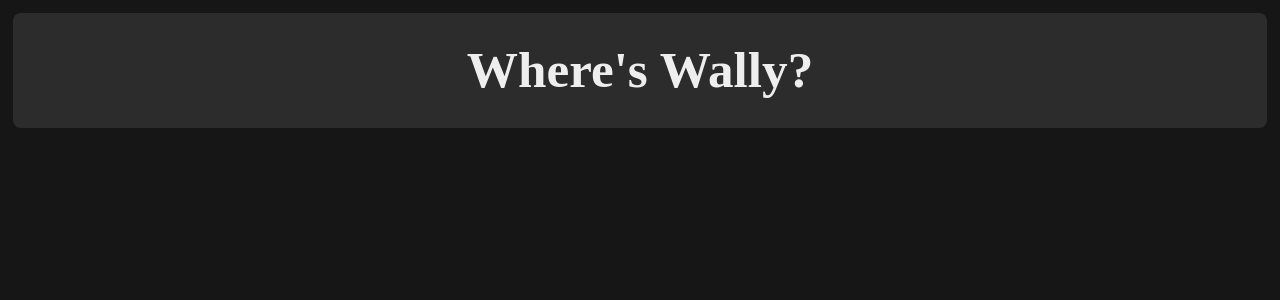
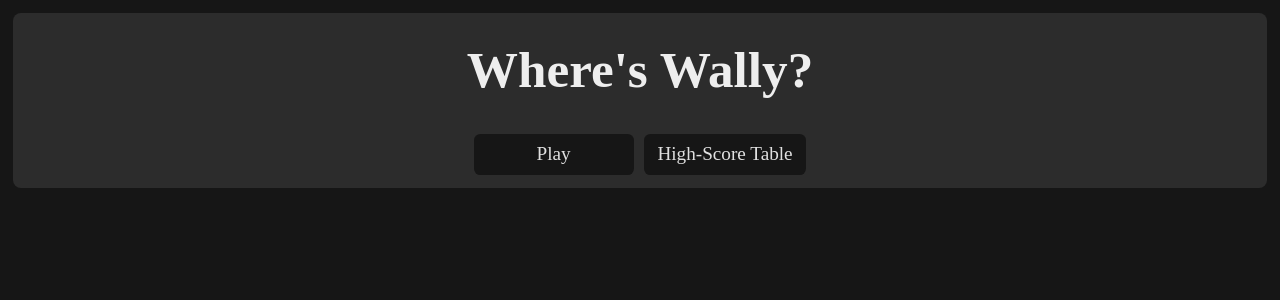
Before and after one commit to njcushing/odin-wheres-wally, a React (Vite) app in the folder packages/frontend/: page / in a window 1280 px wide. Shown: the top 300 px of the page. Built offline with nearby package versions, Linux system fonts and the light colour scheme; a web font is replaced by a local one.

Commit message:
Import NavBar component into Landing page component

```diff
--- a/packages/frontend/src/pages/Landing/index.jsx
+++ b/packages/frontend/src/pages/Landing/index.jsx
@@ -1,10 +1,27 @@
 import styles from "./index.module.css";
 
+import NavBar from "@/features/NavBar";
+
 const Landing = () => {
+
     return (
         <div className={styles["wrapper"]}>
         <div className={styles["container"]}>
             <h1 className={styles["title"]} aria-label="title">Where's Wally?</h1>
+            <div className={styles["nav-bar"]}>
+                <NavBar
+                    options={[
+                        {
+                            text: "Play",
+                            link: "/play",
+                        },
+                        {
+                            text: "High-Score Table",
+                            link: "/high-scores",
+                        },
+                    ]}
+                />
+            </div>
         </div>
         </div>
     )
--- a/packages/frontend/src/pages/Landing/index.module.css
+++ b/packages/frontend/src/pages/Landing/index.module.css
@@ -26,3 +26,7 @@
     padding: 0.6rem;
     margin: 0rem;
 }
+
+.nav-bar {
+    width: 100%;
+}
```
